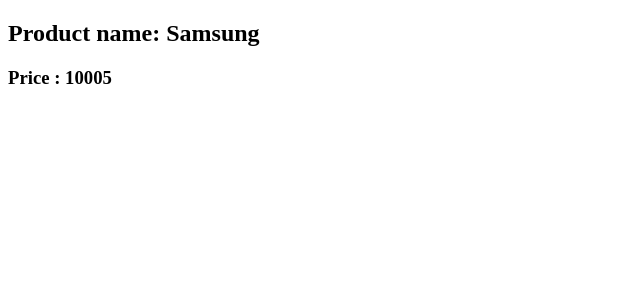
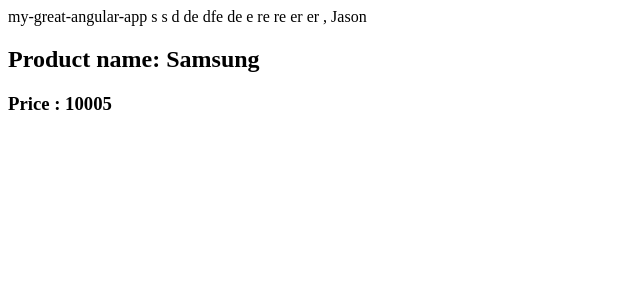
Before and after one commit to aw1app/sl23, an Angular app in the folder ANGULAR/my-angular-app/: page / in a window 1280 px wide. Shown: the top 300 px of the page, without its empty margins (0-640 px from the left). Built offline with nearby package versions, Linux system fonts and the light colour scheme.

Commit message:
product component

```diff
--- a/ANGULAR/my-angular-app/src/app/app.component.html
+++ b/ANGULAR/my-angular-app/src/app/app.component.html
@@ -1,6 +1,6 @@
 
 <div class="content" role="main">
-
+    {{title}}, {{name}}
 
     <product></product>
 
--- a/ANGULAR/my-angular-app/src/app/app.module.ts
+++ b/ANGULAR/my-angular-app/src/app/app.module.ts
@@ -16,3 +16,6 @@
   bootstrap: [AppComponent]
 })
 export class AppModule { }
+
+
+//PROBLEM: Create a User Component and display the user name and email on the front page
--- a/ANGULAR/my-angular-app/src/index.html
+++ b/ANGULAR/my-angular-app/src/index.html
@@ -9,5 +9,6 @@
 </head>
 <body>
   <app-root></app-root>
+  <product></product>
 </body>
 </html>
```
